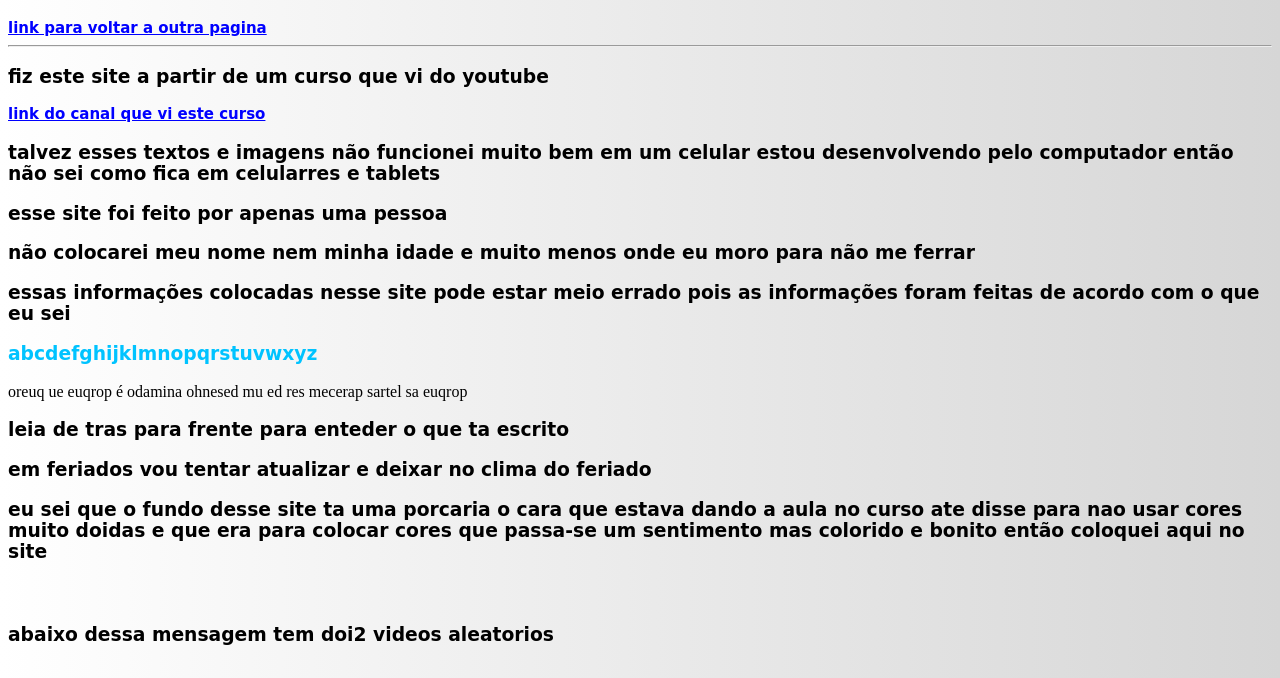
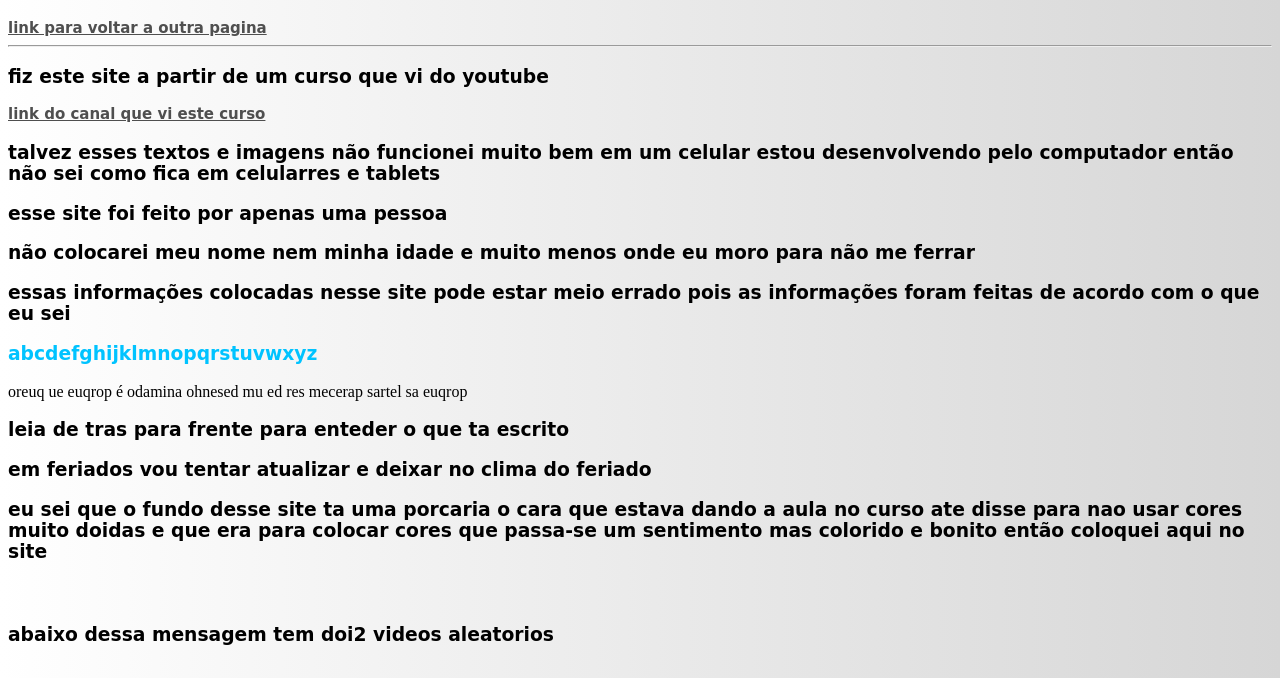
Before and after one commit to DanieL123645/Site-como-programar-e-aprender, a plain HTML site: page pagina de creditos.html in a window 1280 px wide. Shown: the part 70-748 px from the top of the page. Drawn offline with Linux system fonts and the light colour scheme; files whose address does not match are found by name.

Commit message:
Update style.css

```diff
--- a/style.css
+++ b/style.css
@@ -26,7 +26,7 @@ h1 {
 
 a {
     font-size: 15px;
-    color: blue;
+    color: #4f4f4f;
     font-family: cursive;
     font-weight: 600;
 }
@@ -68,13 +68,9 @@ p:hover {
 }
 
 a:hover {
-    color: #ff0000;
+    color: red;
     font-size: 20px;
     font-family: Arial, Helvetica, sans-serif;
-}
-
-a:active {
-    color: yellow;
 }
 
 h6#hseis {
```
